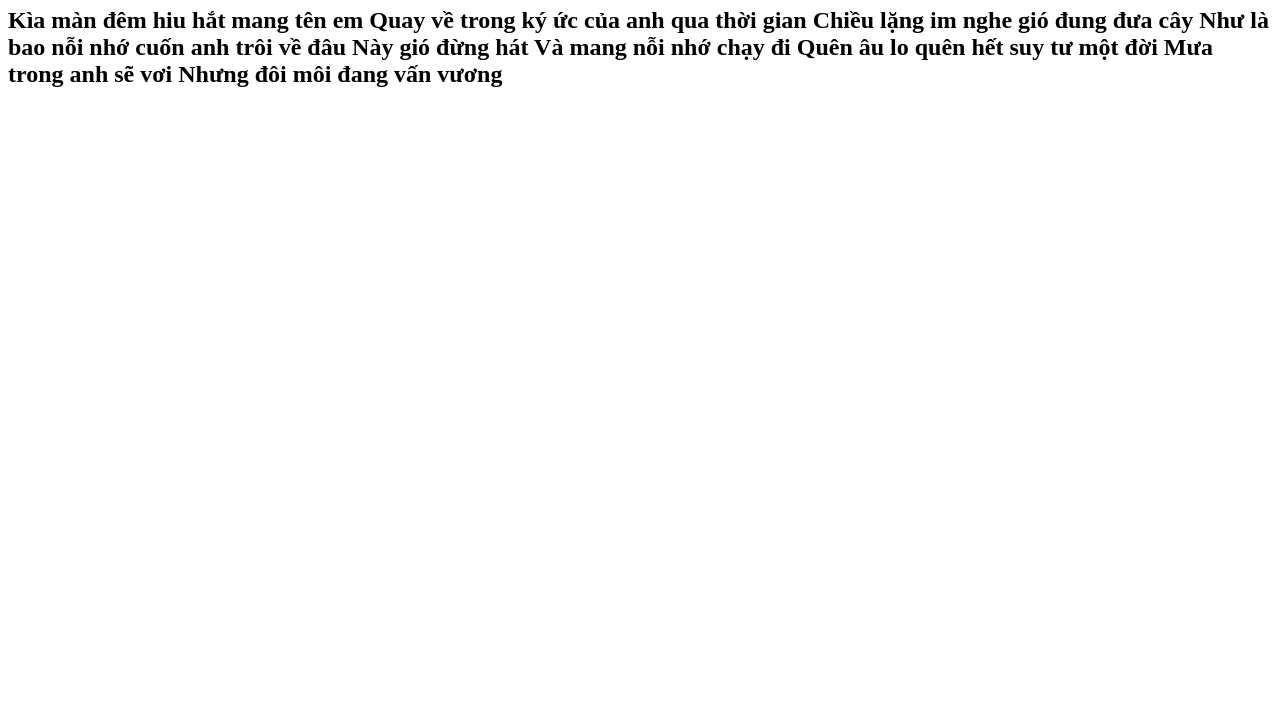
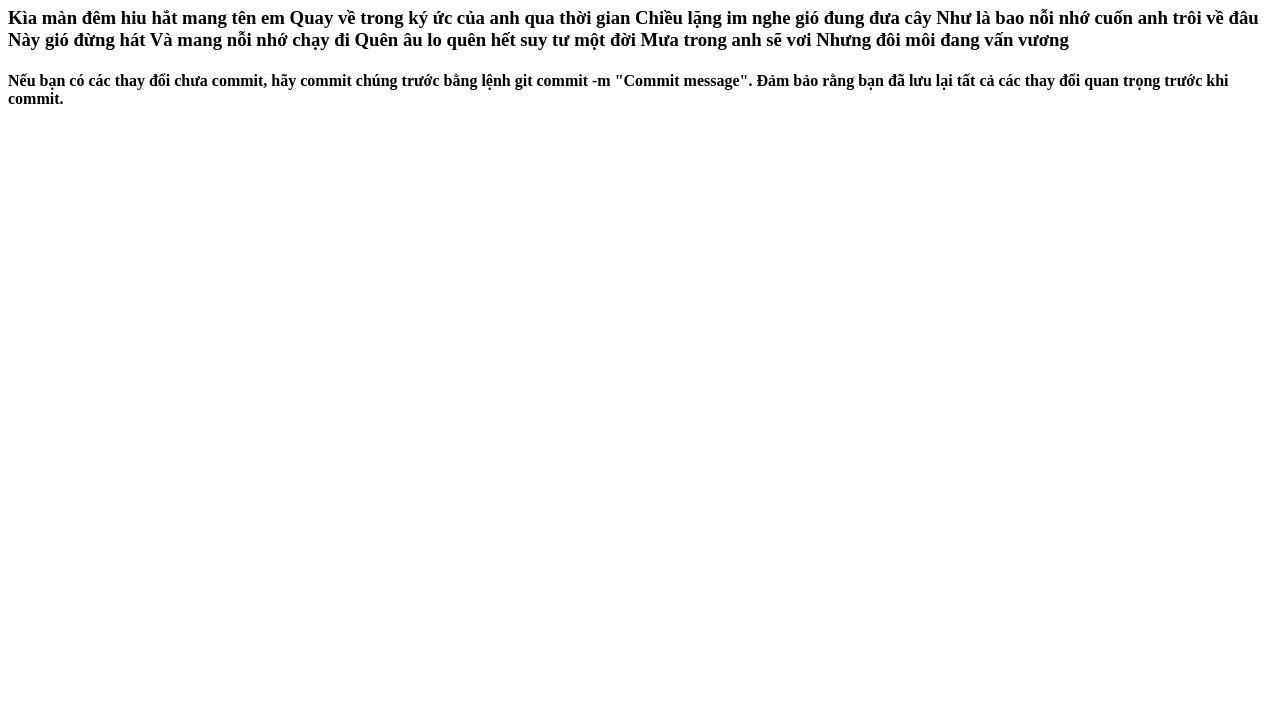
Before and after one commit to npmh0310/test-git-branch, a plain HTML site: page index.html in a window 1280 px wide. Shown: the part 73-800 px from the top of the page. Drawn offline with Linux system fonts and the light colour scheme.

```diff
--- a/index.html
+++ b/index.html
@@ -1,21 +1,23 @@
 <!DOCTYPE html>
 <html lang="en">
-<head>
-    <meta charset="UTF-8">
-    <meta http-equiv="X-UA-Compatible" content="IE=edge">
-    <meta name="viewport" content="width=device-width, initial-scale=1.0">
+  <head>
+    <meta charset="UTF-8" />
+    <meta http-equiv="X-UA-Compatible" content="IE=edge" />
+    <meta name="viewport" content="width=device-width, initial-scale=1.0" />
     <title>Document</title>
-</head>
-<body>
+  </head>
+  <body>
     <h1>Hello world</h1>
-    <h2>Kìa màn đêm hiu hắt mang tên em
-        Quay về trong ký ức của anh qua thời gian
-        Chiều lặng im nghe gió đung đưa cây
-        Như là bao nỗi nhớ cuốn anh trôi về đâu
-        Này gió đừng hát
-        Và mang nỗi nhớ chạy đi
-        Quên âu lo quên hết suy tư một đời
-        Mưa trong anh sẽ vơi
-        Nhưng đôi môi đang vấn vương</h2>
-</body>
+    <h3>
+      Kìa màn đêm hiu hắt mang tên em Quay về trong ký ức của anh qua thời gian
+      Chiều lặng im nghe gió đung đưa cây Như là bao nỗi nhớ cuốn anh trôi về
+      đâu Này gió đừng hát Và mang nỗi nhớ chạy đi Quên âu lo quên hết suy tư
+      một đời Mưa trong anh sẽ vơi Nhưng đôi môi đang vấn vương
+    </h3>
+    <h4>
+      Nếu bạn có các thay đổi chưa commit, hãy commit chúng trước bằng lệnh git
+      commit -m "Commit message". Đảm bảo rằng bạn đã lưu lại tất cả các thay
+      đổi quan trọng trước khi commit.
+    </h4>
+  </body>
 </html>
```
